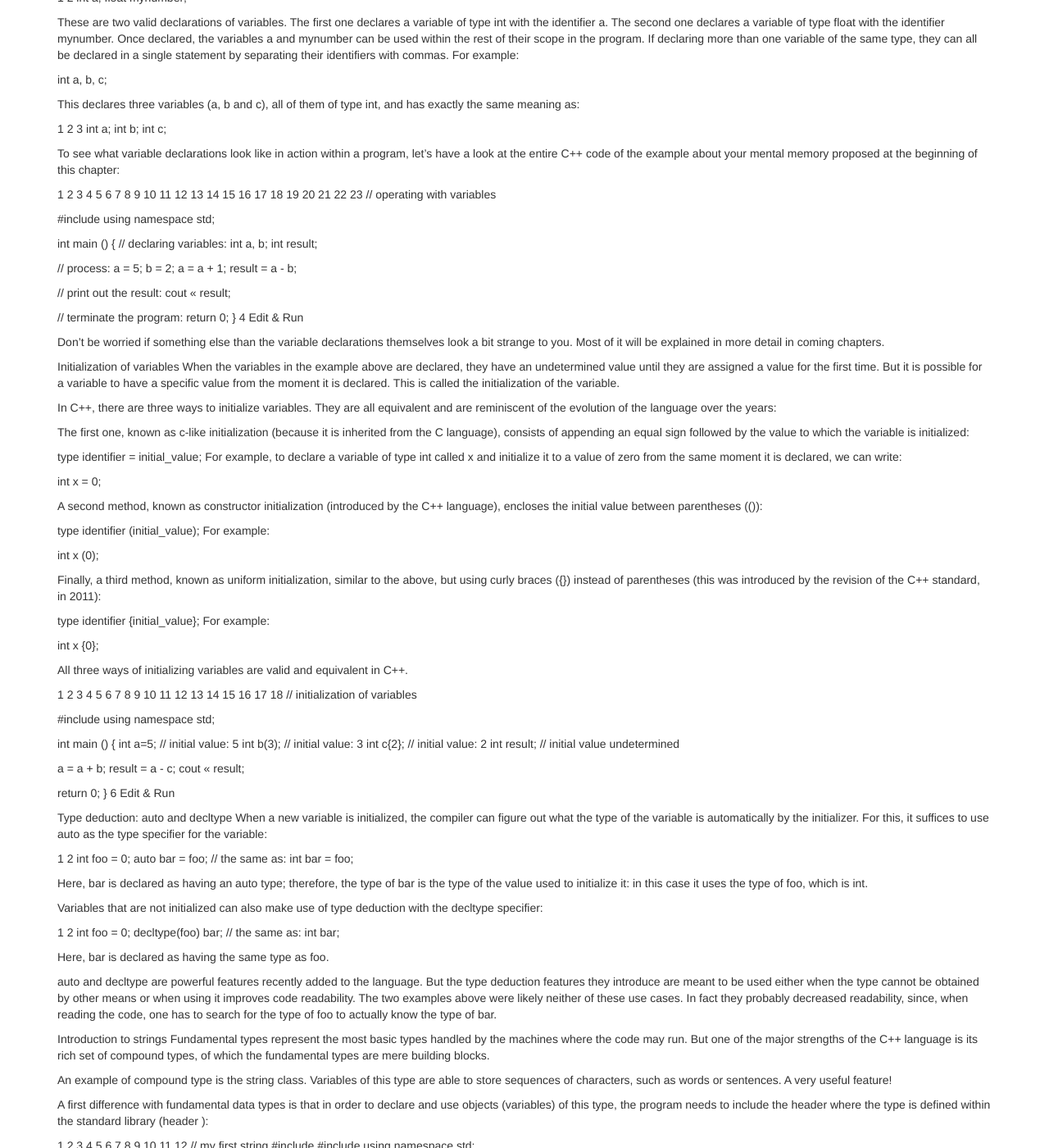
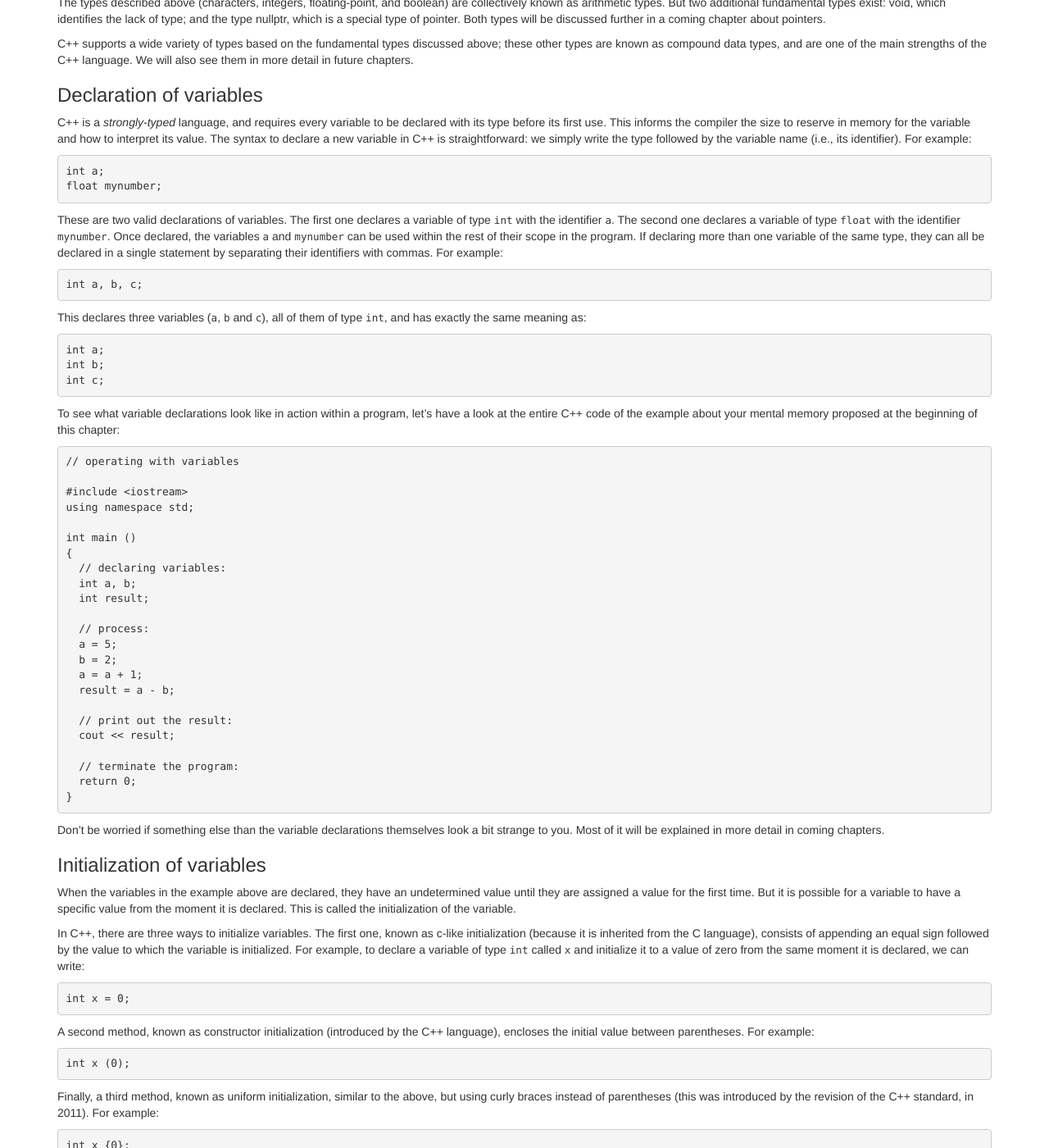
Before and after one commit to ornl-ssd/cpp-novice, a Jekyll site: the page built from _episodes/01-variables.md, in a window 1280 px wide and 1400 px high, scrolled down 2976 px. Shown: the whole window at 82% size. Built offline with Jekyll 4.4.1, drawn with Linux system fonts in a browser that asks for light colours; some of the changed text lies outside the part shown.

Commit message:
Finish variables
Signed-off-by: Greg Watson <g.watson@computer.org>

```diff
--- a/_episodes/01-variables.md
+++ b/_episodes/01-variables.md
@@ -100,15 +100,15 @@ Here is the complete list of fundamental types in C++:
 <td>Exactly one byte in size. At least 8 bits.</td>
 </tr>
 <tr>
-<td>char16\_t</td>
+<td>char16_t</td>
 <td>Not smaller than char. At least 16 bits.</td>
 </tr>
 <tr>
-<td>char32\_t</td>
+<td>char32_t</td>
 <td>Not smaller than char16_t. At least 32 bits.</td>
 </tr>
 <tr>
-<td>wchar\_t</td>
+<td>wchar_t</td>
 <td>Can represent the largest supported character set.</td>
 </tr>
 <tr>
@@ -117,19 +117,19 @@ Here is the complete list of fundamental types in C++:
 <td>Same size as char. At least 8 bits.</td>
 </tr>
 <tr>
-<td>signed short int</td>
+<td><em>signed</em> short <em>int</em></td>
 <td>Not smaller than char. At least 16 bits.</td>
 </tr>
 <tr>
-<td>signed int</td>
+<td><em>signed</em> int</td>
 <td>Not smaller than short. At least 16 bits.</td>
 </tr>
 <tr>
-<td>signed long int</td>
+<td><em>signed</em> long <em>int</em></td>
 <td>Not smaller than int. At least 32 bits.</td>
 </tr>
 <tr>
-<td>signed long long int</td>
+<td><em>signed</em> long long <em>int</em></td>
 <td>Not smaller than long. At least 64 bits.</td>
 </tr>
 <tr>
@@ -138,16 +138,16 @@ Here is the complete list of fundamental types in C++:
 <td rowspan="5">(same size as their signed counterparts)</td>
 </tr>
 <tr>
-<td>unsigned short int</td>
+<td>unsigned short <em>int</em></td>
 </tr>
 <tr>
-<td>unsigned int</td>
+<td>unsigned <em>int</em></td>
 </tr>
 <tr>
-<td>unsigned long int</td>
+<td>unsigned long <em>int</em></td>
 </tr>
 <tr>
-<td>unsigned long long int</td>
+<td>unsigned long long <em>int</em></td>
 </tr>
 <tr>
 <td rowspan="3">Floating-point</td>
@@ -179,83 +179,90 @@ Here is the complete list of fundamental types in C++:
 </tr>
 </table>
 
-* The names of certain integer types can be abbreviated without their signed and int components - only the part not in italics is required to identify the type, the part in italics is optional. I.e., signed short int can be abbreviated as signed short, short int, or simply short; they all identify the same fundamental type.
+\* The names of certain integer types can be abbreviated without their signed and int components - only the part not in italics is
+required to identify the type, the part in italics is optional. I.e., signed short int can be abbreviated as signed short, short int,
+or simply short; they all identify the same fundamental type.
 
-Within each of the groups above, the difference between types is only their size (i.e., how much they occupy in memory): the first type in each group is the smallest, and the last is the largest, with each type being at least as large as the one preceding it in the same group. Other than that, the types in a group have the same properties.
+Within each of the groups above, the difference between types is only their size (i.e., how much they occupy in memory): the first
+type in each group is the smallest, and the last is the largest, with each type being at least as large as the one preceding it in
+the same group. Other than that, the types in a group have the same properties.
 
-Note in the panel above that other than char (which has a size of exactly one byte), none of the fundamental types has a standard size specified (but a minimum size, at most). Therefore, the type is not required (and in many cases is not) exactly this minimum size. This does not mean that these types are of an undetermined size, but that there is no standard size across all compilers and machines; each compiler implementation may specify the sizes for these types that fit the best the architecture where the program is going to run. This rather generic size specification for types gives the C++ language a lot of flexibility to be adapted to work optimally in all kinds of platforms, both present and future.
+Note in the panel above that other than char (which has a size of exactly one byte), none of the fundamental types has a standard
+size specified (but a minimum size, at most). Therefore, the type is not required (and in many cases is not) exactly this minimum size.
+This does not mean that these types are of an undetermined size, but that there is no standard size across all compilers and machines;
+each compiler implementation may specify the sizes for these types that fit the best the architecture where the program is going to run.
+This rather generic size specification for types gives the C++ language a lot of flexibility to be adapted to work optimally in all
+kinds of platforms, both present and future.
 
-Type sizes above are expressed in bits; the more bits a type has, the more distinct values it can represent, but at the same time, also consumes more space in memory:
+Type sizes above are expressed in bits; the more bits a type has, the more distinct values it can represent, but at the same time,
+also consumes more space in memory:
 
-Size	Unique representable values	Notes
-8-bit	256	= 28
-16-bit	65 536	= 216
-32-bit	4 294 967 296	= 232 (~4 billion)
-64-bit	18 446 744 073 709 551 616	= 264 (~18 billion billion)
+<table border="1">
+<tr><th>Size</th><th>Unique representable values</th><th>Notes</th></tr>
+<tr><td>8-bit</td><td>256</td><td>= 28</td></tr>
+<tr><td>16-bit</td><td>65,536</td><td>= 216</td></tr>
+<tr><td>32-bit</td><td>4,294,967,296</td><td>= 232 (~4 billion)</td></tr>
+<tr><td>64-bit</td><td>18,446,744,073,709,551,616</td><td>= 264 (~18 billion billion)</td></tr>
+</table>
 
-For integer types, having more representable values means that the range of values they can represent is greater; for example, a 16-bit unsigned integer would be able to represent 65536 distinct values in the range 0 to 65535, while its signed counterpart would be able to represent, on most cases, values between -32768 and 32767. Note that the range of positive values is approximately halved in signed types compared to unsigned types, due to the fact that one of the 16 bits is used for the sign; this is a relatively modest difference in range, and seldom justifies the use of unsigned types based purely on the range of positive values they can represent.
+For integer types, having more representable values means that the range of values they can represent is greater; for example,
+a 16-bit unsigned integer would be able to represent 65536 distinct values in the range 0 to 65535, while its signed counterpart
+would be able to represent, on most cases, values between -32768 and 32767. Note that the range of positive values is approximately
+halved in signed types compared to unsigned types, due to the fact that one of the 16 bits is used for the sign; this is a relatively
+modest difference in range, and seldom justifies the use of unsigned types based purely on the range of positive values they can represent.
 
 For floating-point types, the size affects their precision, by having more or less bits for their significant and exponent.
 
-If the size or precision of the type is not a concern, then char, int, and double are typically selected to represent characters, integers, and floating-point values, respectively. The other types in their respective groups are only used in very particular cases.
+If the size or precision of the type is not a concern, then char, int, and double are typically selected to represent characters,
+integers, and floating-point values, respectively. The other types in their respective groups are only used in very particular cases.
 
-The properties of fundamental types in a particular system and compiler implementation can be obtained by using the numeric_limits classes (see standard header <limits>). If for some reason, types of specific sizes are needed, the library defines certain fixed-size type aliases in header <cstdint>.
+The properties of fundamental types in a particular system and compiler implementation can be obtained by using the numeric_limits
+classes (see standard header <limits>). If for some reason, types of specific sizes are needed, the library defines certain fixed-size
+type aliases in header <cstdint>.
 
-The types described above (characters, integers, floating-point, and boolean) are collectively known as arithmetic types. But two additional fundamental types exist: void, which identifies the lack of type; and the type nullptr, which is a special type of pointer. Both types will be discussed further in a coming chapter about pointers.
+The types described above (characters, integers, floating-point, and boolean) are collectively known as arithmetic types. But two
+additional fundamental types exist: void, which identifies the lack of type; and the type nullptr, which is a special type of pointer.
+Both types will be discussed further in a coming chapter about pointers.
 
-C++ supports a wide variety of types based on the fundamental types discussed above; these other types are known as compound data types, and are one of the main strengths of the C++ language. We will also see them in more detail in future chapters.
+C++ supports a wide variety of types based on the fundamental types discussed above; these other types are known as compound data types,
+and are one of the main strengths of the C++ language. We will also see them in more detail in future chapters.
 
-Declaration of variables
-C++ is a strongly-typed language, and requires every variable to be declared with its type before its first use. This informs the compiler the size to reserve in memory for the variable and how to interpret its value. The syntax to declare a new variable in C++ is straightforward: we simply write the type followed by the variable name (i.e., its identifier). For example:
+### Declaration of variables
 
-1
-2
+C++ is a *strongly-typed* language, and requires every variable to be declared with its type before its first use. This informs the
+compiler the size to reserve in memory for the variable and how to interpret its value. The syntax to declare a new variable in C++
+is straightforward: we simply write the type followed by the variable name (i.e., its identifier). For example:
+
+~~~
 int a;
 float mynumber;
+~~~
+{: .code}
 
+These are two valid declarations of variables. The first one declares a variable of type `int` with the identifier `a`.
+The second one declares a variable of type `float` with the identifier `mynumber`. Once declared, the variables `a` and `mynumber`
+can be used within the rest of their scope in the program.
+If declaring more than one variable of the same type, they can all be declared in a single statement by separating their identifiers
+with commas. For example:
 
-These are two valid declarations of variables. The first one declares a variable of type int with the identifier a. The second one declares a variable of type float with the identifier mynumber. Once declared, the variables a and mynumber can be used within the rest of their scope in the program.
-If declaring more than one variable of the same type, they can all be declared in a single statement by separating their identifiers with commas. For example:
+~~~
+int a, b, c;
+~~~
+{: .code}
 
+This declares three variables (`a`, `b` and `c`), all of them of type `int`, and has exactly the same meaning as:
 
-int a, b, c;
-
-
-This declares three variables (a, b and c), all of them of type int, and has exactly the same meaning as:
-
-1
-2
-3
+~~~
 int a;
 int b;
 int c;
+~~~
+{: .code}
 
+To see what variable declarations look like in action within a program, let's have a look at the entire C++ code of
+the example about your mental memory proposed at the beginning of this chapter:
 
-To see what variable declarations look like in action within a program, let's have a look at the entire C++ code of the example about your mental memory proposed at the beginning of this chapter:
-
-1
-2
-3
-4
-5
-6
-7
-8
-9
-10
-11
-12
-13
-14
-15
-16
-17
-18
-19
-20
-21
-22
-23
+~~~
 // operating with variables
 
 #include <iostream>
@@ -279,64 +286,45 @@ int main ()
   // terminate the program:
   return 0;
 }
-4
-Edit & Run
+~~~
+{: .code}
 
+Don't be worried if something else than the variable declarations themselves look a bit strange to you. Most of it will be explained in
+more detail in coming chapters.
 
-Don't be worried if something else than the variable declarations themselves look a bit strange to you. Most of it will be explained in more detail in coming chapters.
+### Initialization of variables
 
-Initialization of variables
-When the variables in the example above are declared, they have an undetermined value until they are assigned a value for the first time. But it is possible for a variable to have a specific value from the moment it is declared. This is called the initialization of the variable.
+When the variables in the example above are declared, they have an undetermined value until they are assigned a value for the first time.
+But it is possible for a variable to have a specific value from the moment it is declared. This is called the initialization of the variable.
 
-In C++, there are three ways to initialize variables. They are all equivalent and are reminiscent of the evolution of the language over the years:
+In C++, there are three ways to initialize variables. The first one, known as c-like initialization (because it is inherited from the C language),
+consists of appending an equal sign followed by the value to which the variable is initialized. For example, to declare a variable of type `int`
+called `x` and initialize it to a value of zero from the same moment it is declared, we can write:
 
-The first one, known as c-like initialization (because it is inherited from the C language), consists of appending an equal sign followed by the value to which the variable is initialized:
+~~~
+int x = 0;
+~~~
+{: .code}
 
-type identifier = initial_value;
-For example, to declare a variable of type int called x and initialize it to a value of zero from the same moment it is declared, we can write:
-
-
-int x = 0;
-
-
-A second method, known as constructor initialization (introduced by the C++ language), encloses the initial value between parentheses (()):
-
-type identifier (initial_value);
+A second method, known as constructor initialization (introduced by the C++ language), encloses the initial value between parentheses.
 For example:
 
+~~~
+int x (0);
+~~~
+{: .code}
 
-int x (0);
+Finally, a third method, known as uniform initialization, similar to the above, but using curly braces instead of parentheses
+(this was introduced by the revision of the C++ standard, in 2011). For example:
 
-
-Finally, a third method, known as uniform initialization, similar to the above, but using curly braces ({}) instead of parentheses (this was introduced by the revision of the C++ standard, in 2011):
-
-type identifier {initial_value};
-For example:
-
-
+~~~
 int x {0};
-
+~~~
+{: .code}
 
 All three ways of initializing variables are valid and equivalent in C++.
 
-1
-2
-3
-4
-5
-6
-7
-8
-9
-10
-11
-12
-13
-14
-15
-16
-17
-18
+~~~
 // initialization of variables
 
 #include <iostream>
@@ -355,52 +343,50 @@ int main ()
 
   return 0;
 }
-6
-Edit & Run
+~~~
+{: .code}
 
+### Type deduction: auto and decltype
 
-Type deduction: auto and decltype
-When a new variable is initialized, the compiler can figure out what the type of the variable is automatically by the initializer. For this, it suffices to use auto as the type specifier for the variable:
+When a new variable is initialized, the compiler can figure out what the type of the variable is automatically by the initializer. For this,
+it suffices to use `auto` as the type specifier for the variable:
 
-1
-2
+~~~
 int foo = 0;
 auto bar = foo;  // the same as: int bar = foo;
+~~~
+{: .code}
 
+Here, `bar` is declared as having an `auto` type; therefore, the type of `bar` is the type of the value used to initialize it: in this
+case it uses the type of `foo`, which is `int`.
 
-Here, bar is declared as having an auto type; therefore, the type of bar is the type of the value used to initialize it: in this case it uses the type of foo, which is int.
+Variables that are not initialized can also make use of type deduction with the `decltype` specifier:
 
-Variables that are not initialized can also make use of type deduction with the decltype specifier:
-
-1
-2
+~~~
 int foo = 0;
 decltype(foo) bar;  // the same as: int bar;
+~~~
+{: .code}
 
+Here, `bar` is declared as having the same type as `foo`.
 
-Here, bar is declared as having the same type as foo.
+`auto` and `decltype` are powerful features recently added to the language. But the type deduction features they introduce are meant to be
+used either when the type cannot be obtained by other means or when using it improves code readability. The two examples above were likely
+neither of these use cases. In fact they probably decreased readability, since, when reading the code, one has to search for the type of
+`foo` to actually know the type of `bar`.
 
-auto and decltype are powerful features recently added to the language. But the type deduction features they introduce are meant to be used either when the type cannot be obtained by other means or when using it improves code readability. The two examples above were likely neither of these use cases. In fact they probably decreased readability, since, when reading the code, one has to search for the type of foo to actually know the type of bar.
+### Introduction to strings
 
-Introduction to strings
-Fundamental types represent the most basic types handled by the machines where the code may run. But one of the major strengths of the C++ language is its rich set of compound types, of which the fundamental types are mere building blocks.
+Fundamental types represent the most basic types handled by the machines where the code may run. But one of the major strengths of the C++
+language is its rich set of compound types, of which the fundamental types are mere building blocks.
 
-An example of compound type is the string class. Variables of this type are able to store sequences of characters, such as words or sentences. A very useful feature!
+An example of compound type is the `string` class. Variables of this type are able to store sequences of characters, such as words or sentences.
+A very useful feature!
 
-A first difference with fundamental data types is that in order to declare and use objects (variables) of this type, the program needs to include the header where the type is defined within the standard library (header <string>):
+A first difference with fundamental data types is that in order to declare and use objects (variables) of this type, the program needs to
+include the header where the type is defined within the standard library (header <string>):
 
-1
-2
-3
-4
-5
-6
-7
-8
-9
-10
-11
-12
+~~~
 // my first string
 #include <iostream>
 #include <string>
@@ -413,36 +399,23 @@ int main ()
   cout << mystring;
   return 0;
 }
-This is a string
-Edit & Run
+~~~
+{: .code}
 
+As you can see in the previous example, strings can be initialized with any valid string literal, just like numerical type variables can be
+initialized to any valid numerical literal. As with fundamental types, all initialization formats are valid with strings:
 
-As you can see in the previous example, strings can be initialized with any valid string literal, just like numerical type variables can be initialized to any valid numerical literal. As with fundamental types, all initialization formats are valid with strings:
-
-1
-2
-3
+~~~
 string mystring = "This is a string";
 string mystring ("This is a string");
 string mystring {"This is a string"};
+~~~
+{: .code}
 
+Strings can also perform all the other basic operations that fundamental data types can, like being declared without an initial value and
+change its value during execution:
 
-Strings can also perform all the other basic operations that fundamental data types can, like being declared without an initial value and change its value during execution:
-
-1
-2
-3
-4
-5
-6
-7
-8
-9
-10
-11
-12
-13
-14
+~~~
 // my first string
 #include <iostream>
 #include <string>
@@ -457,13 +430,18 @@ int main ()
   cout << mystring << endl;
   return 0;
 }
+~~~
+{: .code}
+
+Here is the output generated when this program is run:
+
+~~~
 This is the initial string content
 This is a different string content
-Edit & Run
+~~~
+{: .output}
 
-
-Note: inserting the endl manipulator ends the line (printing a newline character and flushing the stream).
-
-The string class is a compound type. As you can see in the example above, compound types are used in the same way as fundamental types: the same syntax is used to declare variables and to initialize them.
+The string class is a compound type. As you can see in the example above, compound types are used in the same way as fundamental types.
+The same syntax is used to declare variables and to initialize them.
 
 For more details on standard C++ strings, see the string class reference.
```
